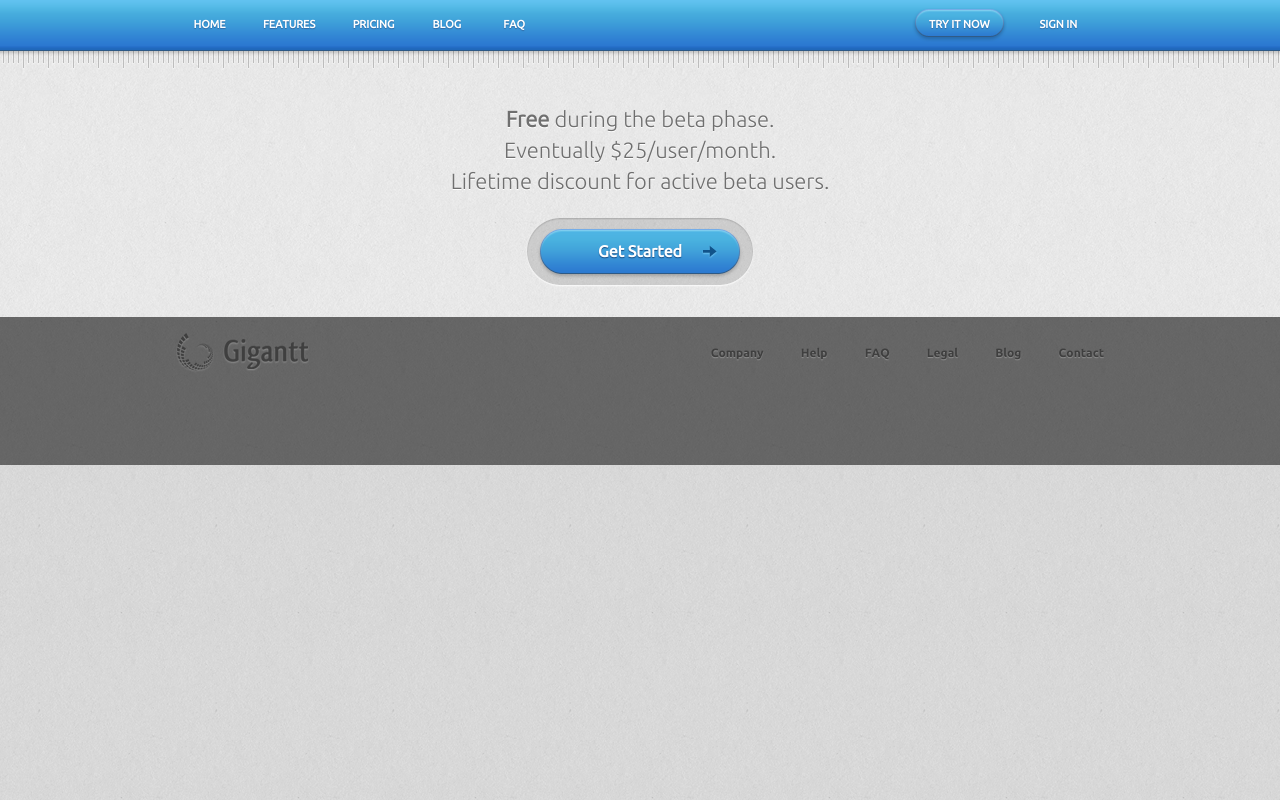
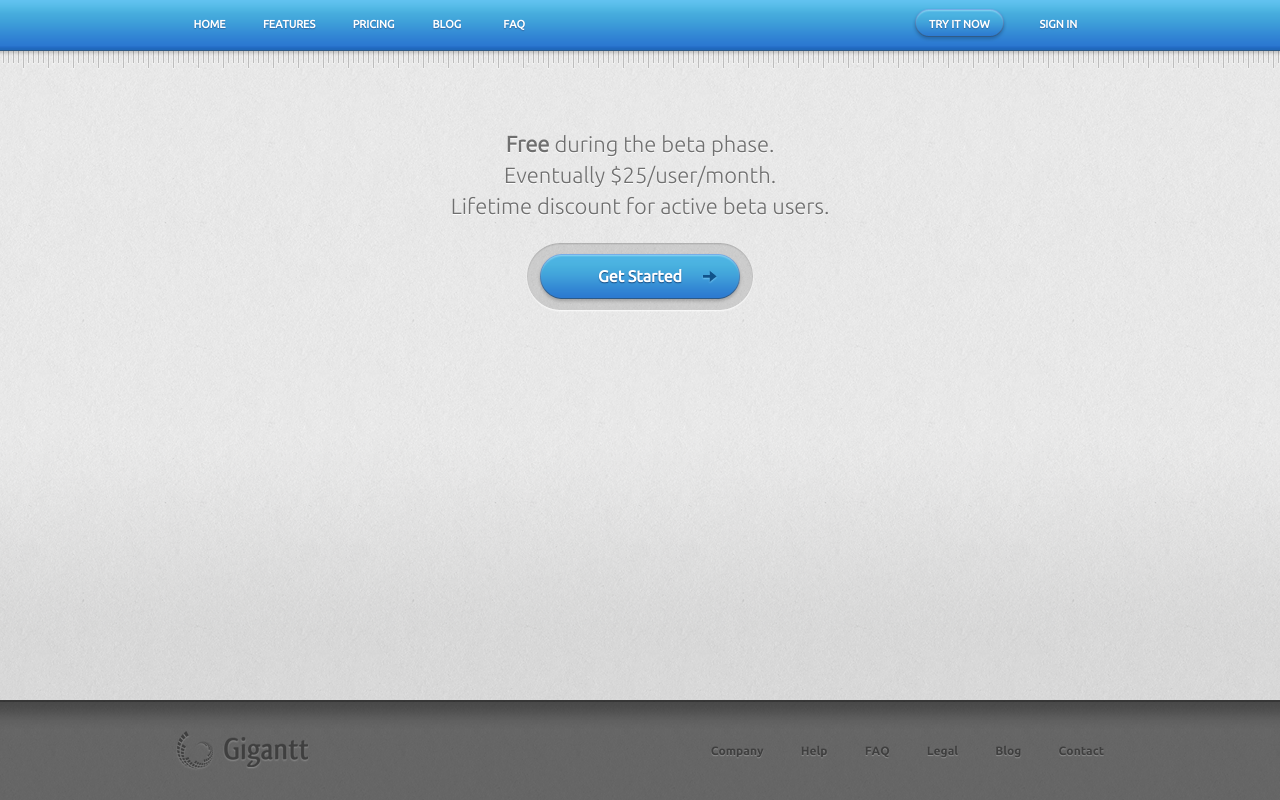
Before and after one commit to lavie/gigantt-website, a plain HTML site: page pricing.html in a window 1280 px wide. Shown: the top 800 px of the page. Drawn offline with nearby package versions, Linux system fonts and the light colour scheme.

Commit message:
Stick the footer in pricing page to bottom of page

```diff
--- a/css/style.css
+++ b/css/style.css
@@ -37,7 +37,7 @@ margin: 0 2% 0 0;
 
 footer {
 background: url(../img/bg_body_beta.png) top left repeat;
-height: 148px;
+height: 70px;
 }
 
 footer .fluid {
@@ -101,11 +101,9 @@ padding: 54px 0 30px;
 	font-size: 22px;
 	margin: 12px 0;
 	font-family: 'UbuntuLight', 'Helvetica Neue Light', Arial, sans-serif;
-
 	text-shadow: 0px 1px 0px #ffffff;
 	filter: Shadow(Color=#ffffff, Direction=90, Strength=0.5);
 	filter: dropshadow(color=#ffffff, offx=0, offy=1);
-
 }
 
 #calltoaction .video-container {
@@ -131,7 +129,7 @@ left: 17.5%;
 background: #000;
 }
 
-#calltoaction .video-container .video .alpha {
+#main .alpha, #calltoaction .video-container .video .alpha {
 position: relative;
 padding-bottom: 56.25%;
 padding-top: 25px;
@@ -146,14 +144,14 @@ width: 100%;
 height: 100%;
 }
 
-#calltoaction .action {
+.action {
 width: 228px;
 margin: 0 auto;
 position: relative;
 overflow: hidden;
 }
 
-#calltoaction .action .arrow {
+ .arrow {
 position: absolute;
 top: 27px;
 right: 36px;
@@ -163,6 +161,12 @@ right: 36px;
 border-top: 1px solid #383838;
 background: url(../img/bg_fold.png) top left repeat;
 min-height: 104px;
+overflow: hidden;
+}
+#empty-fold {
+border-top: 1px solid #383838;
+background: url(../img/bg_fold.png) top left repeat;
+min-height: 34px;
 overflow: hidden;
 }
 
@@ -407,3 +411,13 @@ background: url(../img/pills_hover_c.png) top left repeat-x;
 nav .pills-hover {
 margin-top: 10px;
 }
+
+footer.sticky {
+	position: absolute;
+	width: 100%;
+	bottom: 0px;
+	height: 100px;
+}
+.sticky .fluid {
+	margin-top: -20px;
+}
--- a/pricing.html
+++ b/pricing.html
@@ -88,7 +88,8 @@
 		</nav>
 	</header>
 	<div role="main" id="main">
-		<div id="calltoaction">
+		<section id="calltoaction">
+			<div class="alpha">
 				<p style="max-width: 50%; margin: 0 auto; padding-bottom: 1em;">
 					<strong>Free</strong> during the beta phase.<br>
 					Eventually $25/user/month.<br>
@@ -107,11 +108,11 @@
 					</a>
 				</div>
 			</div>
-		<div id="push" />
+		</section>
 	</div>
-	<footer>
+	<footer class="sticky">
 		<section id="empty-fold">
-		</section><!--/fold-->
+		</section>
 		<div class="fluid">
 			<nav>
 				<ul>
```
Also changed, not shown: index.html (+1 -1 lines). Lines whose indentation alone changed are shown as unchanged.
